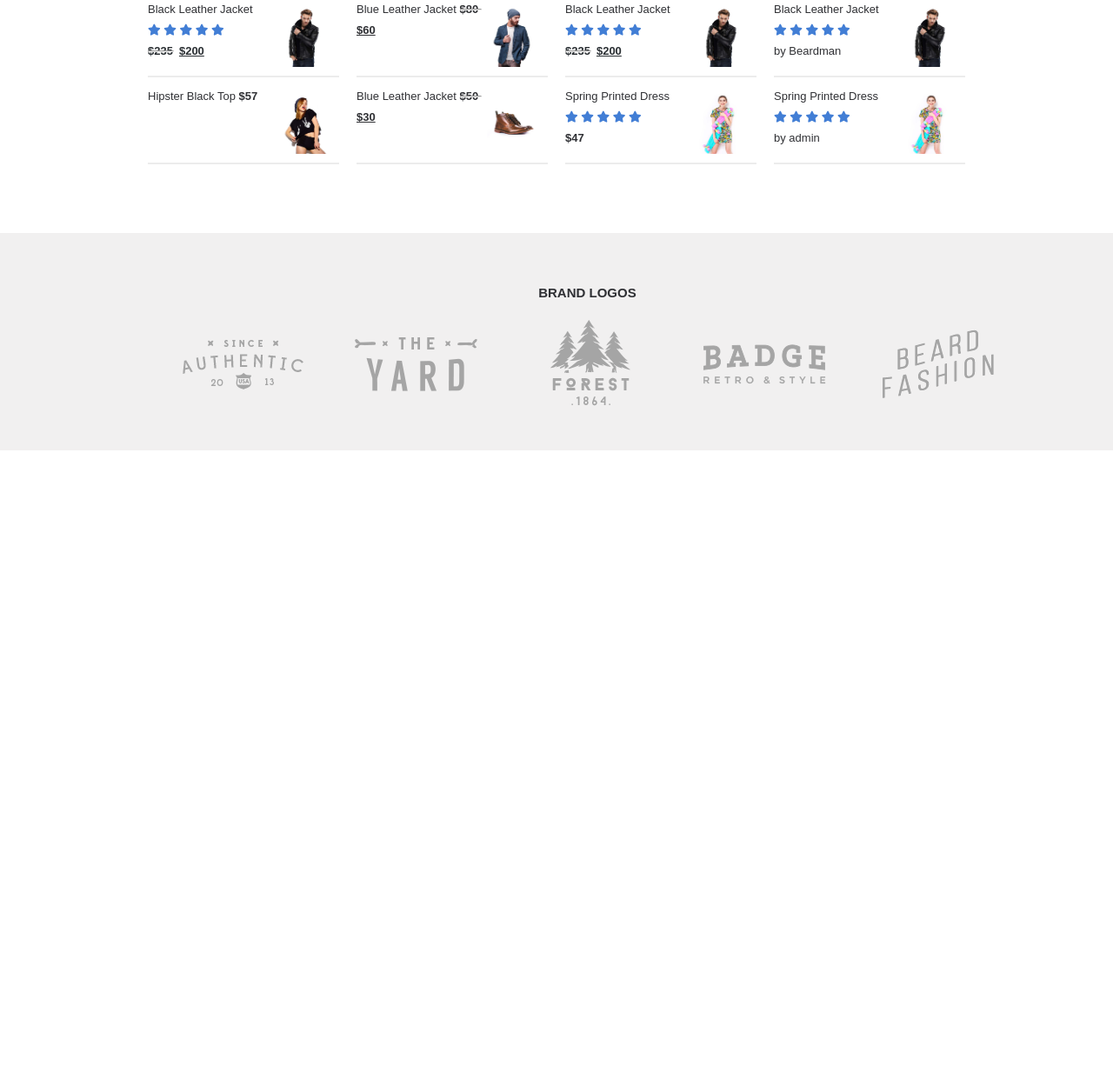
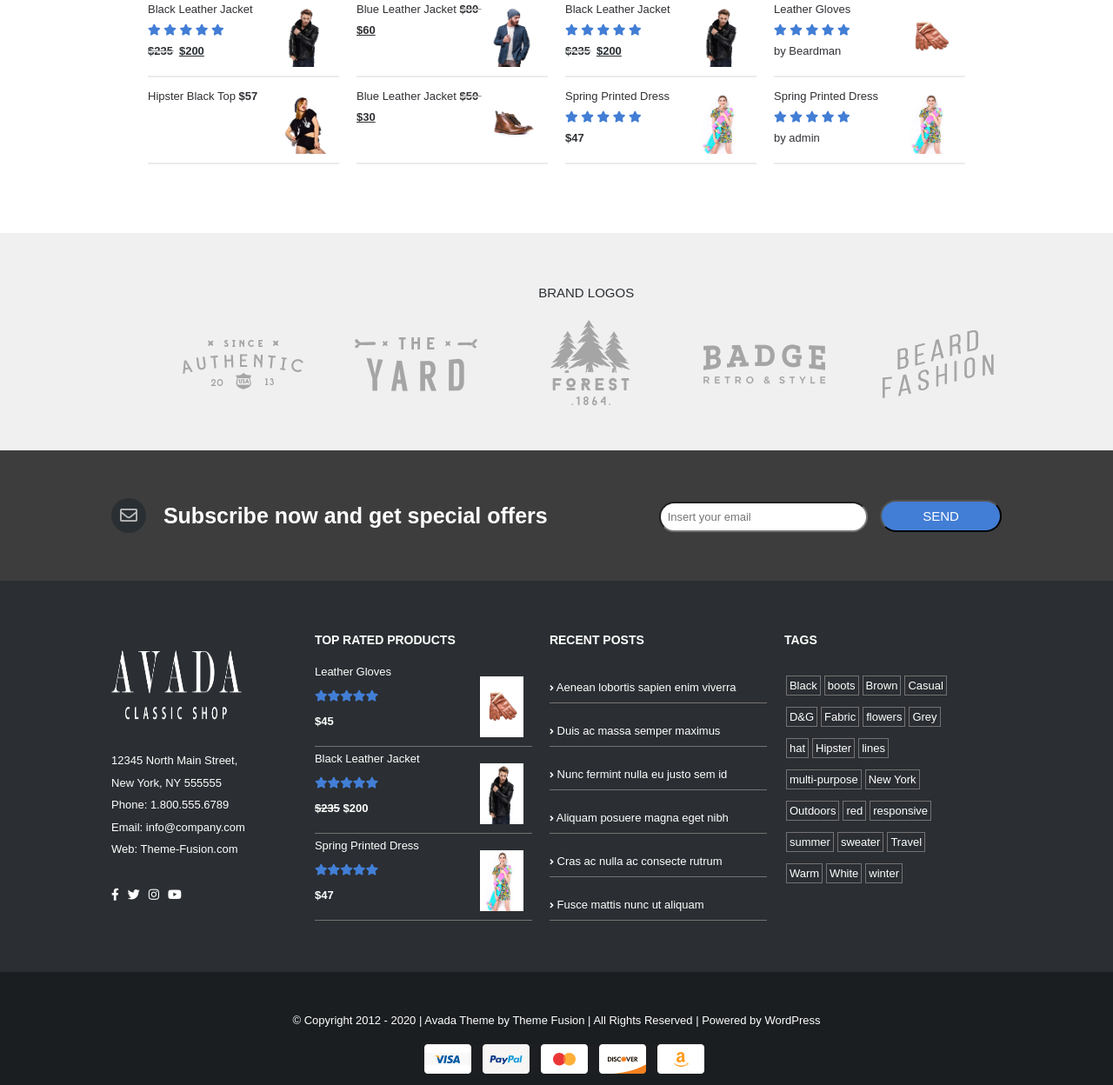
Before and after one commit to antoniorocca/proj-html-vuejs, a plain HTML site: page index.html in a window 1280 px wide. Shown: the part 4523-5771 px from the top of the page at 87% size. Before the commit the page ends 5041 px from the top, so only its background shows below. Drawn offline with nearby package versions, Linux system fonts and the light colour scheme.

Commit message:
Third Commit

```diff
--- a/index.html
+++ b/index.html
@@ -337,19 +337,19 @@
                      <li class="title-li d-flex"><span>LATEST REVIEWS</span></li>
                      <li class="spec-li">
                          <div class="spec-li-txt">
-                             <span>Leather Gloves</span><br>
+                             <span>Black Leather Jacket</span><br>
                              <span><i class="fas fa-star"></i> <i class="fas fa-star"></i> <i class="fas fa-star"></i> <i class="fas fa-star"></i> <i class="fas fa-star"></i></span><br>
                              <span>by admin</span>
                          </div>
-                         <img class="spec-li-img" src="./imgs/leather_gloves.jpg" alt="">
+                         <img class="spec-li-img" src="./imgs/black-elegant-jacket.jpg" alt="">
                      </li>
                      <li class="spec-li">
                          <div class="spec-li-txt">
-                             <span>Black Leather Jacket</span><br>
+                             <span>Leather Gloves</span><br>
                              <span><i class="fas fa-star"></i> <i class="fas fa-star"></i> <i class="fas fa-star"></i> <i class="fas fa-star"></i> <i class="fas fa-star"></i></span><br>
                              <span>by Beardman</span>
                          </div>
-                         <img class="spec-li-img" src="./imgs/black-elegant-jacket.jpg" alt="">
+                         <img class="spec-li-img" src="./imgs/leather_gloves.jpg" alt="">
                      </li>
                      <li class="spec-li">
                          <div class="spec-li-txt">
@@ -364,7 +364,7 @@
              <!-- Parte3 -->
              <div id="logos-container">
                  <ul id="brand-logos" class="d-flex">
-                     <p id="logos-p"><strong>BRAND LOGOS</strong></p>
+                     <p id="logos-p">BRAND LOGOS</p>
                      <li class="logo-card d-flex">
                          <img src="./imgs/b_logotype_6.png" alt="">
                      </li>
@@ -384,50 +384,72 @@
              </div>
          </section>
          <!-- Fine section From Our Blog -->
+         <!-- Inzio section subscribe -->
+         <section id="subscribe-area" class="d-flex">
+             <div id="sub-part1" class="d-flex">
+                 <i class="far fa-envelope mr-20 d-flex"></i>
+                 <h3 id="subscribe-txt">Subscribe now and get special offers</h3>
+             </div>
+             <div>
+                 <input type="text" placeholder="Insert your email" id="email-input">
+                 <button id="send" class="ml-10">SEND</button>
+             </div>
+         </section>
+         <!-- Fine section subscribe -->
      </main>
      <!-- Fine main -->
-     <!-- inizio container2 vue -->
-     <div>
      <!-- Inizio footer -->
      <footer>
-             <!-- inizio footer top -->
-             <div>
-                 <div>
-                     <!-- <p>Subscribe now and get special offers</p> -->
+         <!-- inizio container2 vue -->
+          <div id="app2">
+             <!-- inizio main footer -->
+             <div id="main-footer" class="d-flex">
+                 <div id="footer-col1">
+                     <img id="footer-logo" :src="col1.logo" alt="">
+                     <div id="social-txt">
+                         <div v-for="contact in col1.contacts">{{contact}}</div>
                      </div>
-                 <div>
-                     <!-- <input type="text" placeholder="Insert your email">
-                     <button>SEND</button> -->
+                     <div id="social-footer">
+                         <a v-for="icon in col1.socials" :href="icon.link"> <i class="mr-10" :class="icon.social"> </i></a>
                      </div>
                  </div>
-             <!-- inizio footer center -->
-             <div>
-                 <div>
-                     <!-- logo, contacts and socials -->
+                  <div id="footer-col2" class="mr-20">
+                     <h5>{{col2.title}}</h5>
+                     <div v-for="element in col2.info" id="cont-col2">
+                         <div class="col2-txt">
+                             <span>{{element.description}}</span><br>
+                             <span> <i v-for="star in 5" class="fas fa-star"></i> </span><br>
+                             <span class="line-scount"><strong>{{element.discount}}</strong></span> <span> <strong>{{element.price}}</strong></span>
                          </div>
-                 <div>
-                     <!-- top rated products -->
-                 </div>
-                 <div>
-                     <!-- recent posts -->
-                 </div>
-                 <div>
-                     <!-- tags -->
+                         <img :src="element.picture" alt="">
                       </div>
                  </div>
+                 <div id="footer-col3" class="mr-20">
+                     <h5>{{col3.title}}</h5>
+                     <div v-for="element in col3.text" id="cont-col3">
+                         <span id="col3-txt"><i class="fas fa-angle-right"></i> {{element}}</span>
+                     </div>
+                 </div>
+                 <div id="footer-col4">
+                     <h5>{{col4.title}}</h5>
+                     <div v-for="element in col4.tags" id="cont-col4">
+                         <span id="col4-txt"><a v-for="tag in element">{{tag}}</a></span>
+                     </div>
+                 </div>
+             </div>
+         </div>
+         <!-- fine container2 vue -->
          <!-- inizio footer bottom -->
-             <div>
-                 <div>
-                     <!-- copyright -->
+         <div id="bottom-footer" class="d-flex">
+             <div id="cont-bottom-footer">
+                 <div id="copyright">
+                     <p>&copy; Copyright 2012 - 2020 | Avada Theme by Theme Fusion | All Rights Reserved | Powered by WordPress</p>
                  </div>
-                 <div>
-                     <!-- credit cards -->
+                 <img src="./imgs/payment_cards_footer.png" alt="">
              </div>
          </div>
      </footer>
      <!-- Fine footer -->
-     </div>
-     <!-- fine container2 vue -->
      <script src="https://cdn.jsdelivr.net/npm/vue@2/dist/vue.js"></script>
      <script src="main.js"></script>
  </body>
--- a/main.js
+++ b/main.js
@@ -0,0 +1,74 @@
+let app = new Vue({
+  el: "#app2",
+  data: {
+    col1: {
+      logo: "./imgs/logo-footer.png",
+      contacts: [
+        "12345 North Main Street,",
+        "New York, NY 555555",
+        "Phone: 1.800.555.6789",
+        "Email: info@company.com",
+        "Web: Theme-Fusion.com",
+      ],
+      socials: [
+        { social: "fab fa-facebook-f",
+          link: "https://www.facebook.com",
+        },
+        { social: "fab fa-twitter",
+          link: "https://www.twitter.com",
+        },
+        { social: "fab fa-instagram",
+          link: "https://www.instagram.com",
+        },
+        {
+          social: "fab fa-youtube",
+          link: "https://www.youtube.com",
+        },
+      ],
+    },
+    col2: {
+      title: "TOP RATED PRODUCTS",
+      info: [
+        {
+          description: "Leather Gloves",
+          price: "$45",
+          picture: "./imgs/leather_gloves.jpg",
+        },
+        {
+          description: "Black Leather Jacket",
+          discount: "$235",
+          price: "$200",
+          picture: "./imgs/black-elegant-jacket.jpg",
+        },
+        {
+          description: "Spring Printed Dress",
+          price: "$47",
+          picture: "./imgs/spring-dress.jpg",
+        },
+      ],
+    },
+    col3: {
+      title: "RECENT POSTS",
+      text: [
+        "Aenean lobortis sapien enim viverra",
+        "Duis ac massa semper maximus",
+        "Nunc fermint nulla eu justo sem id",
+        "Aliquam posuere magna eget nibh",
+        "Cras ac nulla ac consecte rutrum",
+        "Fusce mattis nunc ut aliquam",
+      ],
+    },
+    col4: {
+      title: "TAGS",
+      tags:[
+        ["Black", "boots", "Brown", "Casual"],
+        ["D&G", "Fabric", "flowers", "Grey"],
+        ["hat", "Hipster", "lines"],
+        ["multi-purpose", "New York"],
+        ["Outdoors", "red", "responsive"],
+        ["summer", "sweater", "Travel"],
+        ["Warm", "White", "winter"],
+      ]
+    },
+  },
+});
--- a/style.css
+++ b/style.css
@@ -506,7 +506,7 @@ nav {
     position: absolute;
     top: 5%;
     left: 44%;
-    color: #2f3034;
+    color: #2a2f33;
     font-size: 15px;
 }
 #brand-logos {
@@ -521,3 +521,153 @@ nav {
     justify-content: center;
     align-items: center;
 }
+#subscribe-area {
+    height: 150px;
+    justify-content: center;
+    justify-content: space-evenly;
+    align-items: center;
+    background-color: #3d3d3d;
+}
+#sub-part1 {
+    justify-content: center;
+    align-items: center;
+}
+.fa-envelope {
+    color: rgb(185, 185, 185);
+    background-color: #2a2f33;
+    height: 40px;
+    width: 40px;
+    justify-content: center;
+    align-items: center;
+    border-radius: 50%;
+    font-size: 20px;
+}
+#subscribe-txt {
+    color: #ffffff;
+    font-size: 25px;
+}
+#email-input {
+    width: 240px;
+    padding: 8px;
+    border-radius: 50px;
+    font-size: 13px;
+}
+#send {
+    width: 140px;
+    padding: 8px;
+    border-radius: 50px;
+    color: #ffffff;
+    background-color: #427ed5;
+    font-size: 15px;
+}
+#send:hover {
+    background-color: #a2bfe3;
+}
+#main-footer {
+    height: 450px;
+    background-color: rgb(43, 46, 50);
+    justify-content: center;
+    align-items: center;
+}
+#footer-logo {
+    width: 150px;
+    height: 80px;
+}
+#social-txt {
+    margin-top: 30px;
+    margin-bottom: 30px;
+    color: #ffffff;
+    font-size: 13px;
+    line-height: 1.6rem;
+}
+#social-footer i {
+    color: #ffffff;
+    font-size: 14px;
+}
+#footer-col1 {
+    margin-right: 80px;
+}
+#footer-col2 {
+    color: #ffffff;
+}
+#cont-col2 {
+    height: 100px;
+    width: 250px;
+    border-bottom: 1px solid #757272;
+    position: relative;
+}
+.line-scount {
+    text-decoration-line: line-through;
+}
+#cont-col2 img {
+    height: 70px;
+    width: 50px;
+    position: absolute;
+    bottom: 10px;
+    right: 10px;
+}
+#footer-col2 h5 {
+    font-size: 14px;
+    margin-bottom: 15px;
+}
+.col2-txt {
+    font-size: 13px;
+    line-height: 1.8rem;
+}
+#footer-col3 {
+    color: #ffffff;
+}
+#cont-col3 {
+    height: 50px;
+    width: 250px;
+    border-bottom: 1px solid #757272;
+    position: relative;
+}
+#footer-col3 h5 {
+    font-size: 14px;
+    margin-bottom: 15px;
+}
+#col3-txt {
+    position: absolute;
+    top: 50%;
+    left: 0;
+    font-size: 13px;
+}
+#footer-col4 {
+    height: 330px;
+    color: #ffffff;
+}
+#cont-col4 {
+    height: 36px;
+    width: 250px;
+}
+#footer-col4 h5 {
+    font-size: 14px;
+    margin-bottom: 35px;
+}
+#col4-txt a {
+    font-size: 13px;
+    height: 30px;
+    min-width: 100%;
+    border: 1px solid #757272;
+    margin: 2px;
+    padding: 3px;
+}
+#bottom-footer {
+    height: 130px;
+    background-color: #1b1e20;
+    justify-content: center;
+    align-items: center;
+}
+#cont-bottom-footer {
+    position: relative;
+}
+#copyright {
+    color: #ffffff;
+    font-size: 13px;
+    margin-bottom: 20px;
+}
+#cont-bottom-footer img {
+    position: absolute;
+    left: 25%;
+}
```
Also changed, not shown: imgs/logo-footer.png (added), imgs/payment_cards_footer.png (added). Lines whose indentation alone changed are shown as unchanged.
